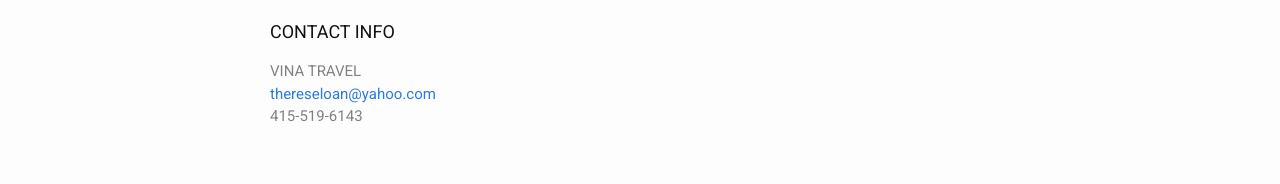
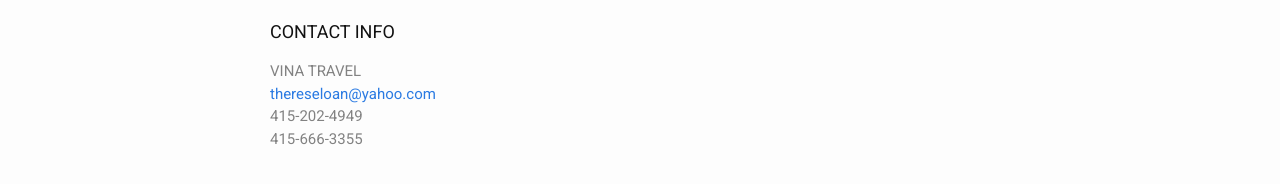
Before and after one commit to vinatravel/vinatravel.github.io, a Jekyll site: the page built from about.md, in a window 1280 px wide. Shown: the part 570-754 px from the top of the page. Built offline with Jekyll 4.4.1, drawn with Linux system fonts in a browser that asks for light colours.

Commit message:
Update footer.html

```diff
--- a/_includes/footer.html
+++ b/_includes/footer.html
@@ -9,7 +9,8 @@
         <ul class="contact-list">
           <li>{{ site.title }}</li>
           <li><a href="mailto:{{ site.email }}">{{ site.email }}</a></li>
-          <li>415-519-6143</li>
+          <li>415-202-4949</li>
+          <li>415-666-3355</li>
         </ul>
       </div>
 
```
